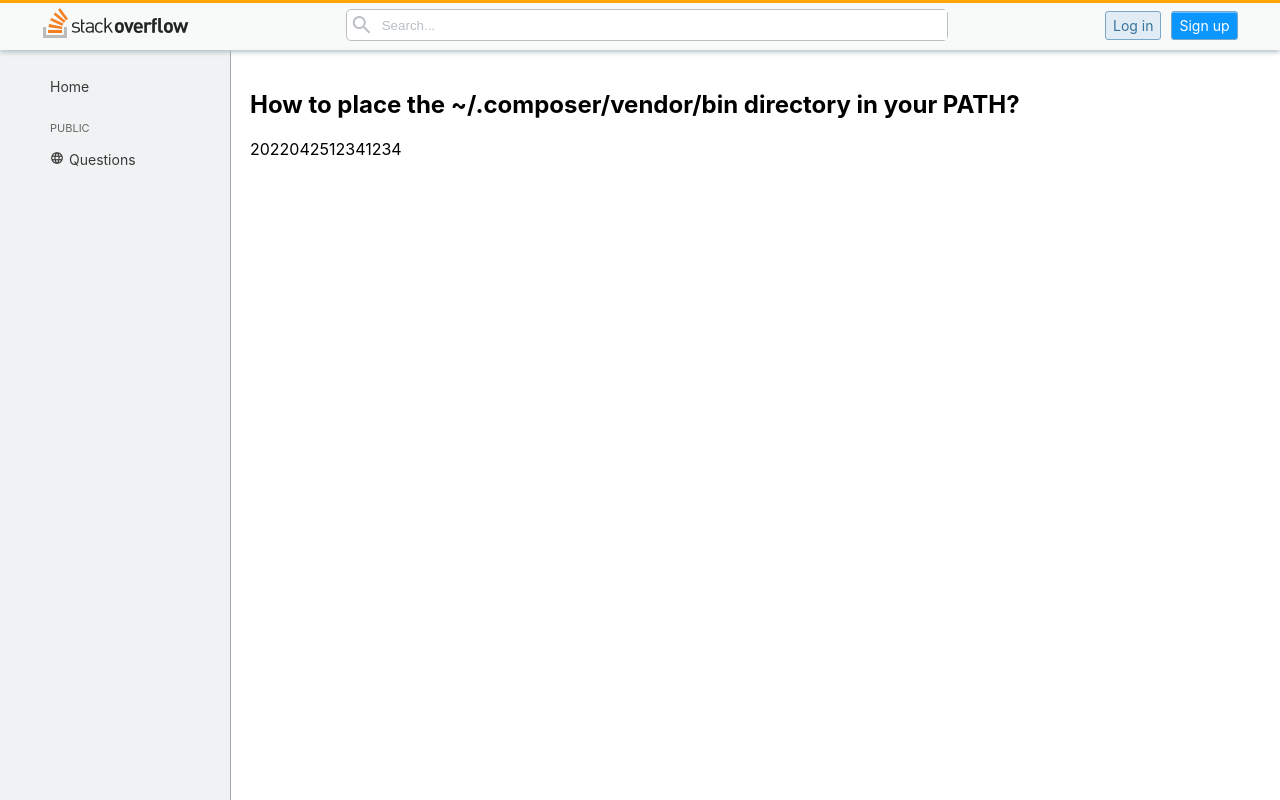
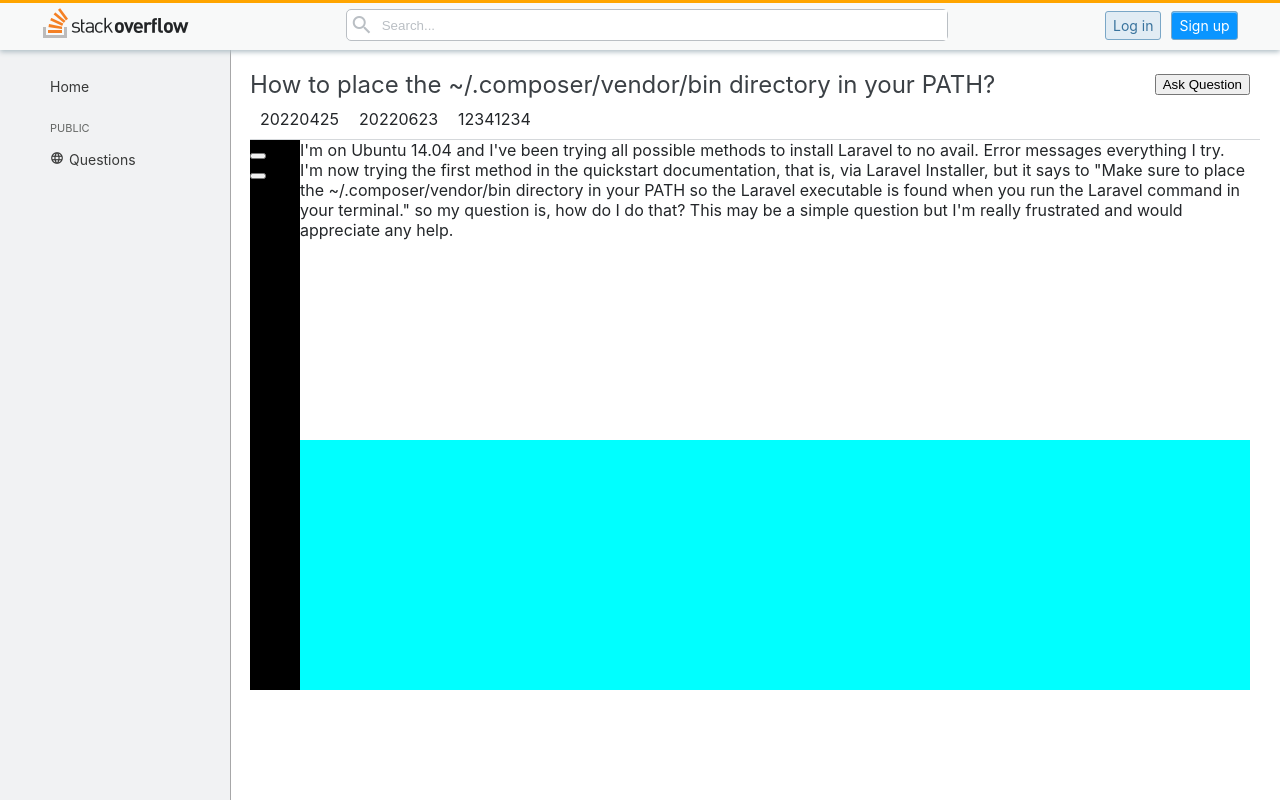
Before and after one commit to codestates-seb/seb39_pre_045, a React (Create React App) app in the folder client/: page /questions in a window 1280 px wide. Built offline with nearby package versions, Linux system fonts and the light colour scheme; a small style sheet from the web is missing.

Commit message:
fix: DetailQuestion Page, LikeOrdislike Component

```diff
--- a/client/src/Components/LikeOrDisLike.js
+++ b/client/src/Components/LikeOrDisLike.js
@@ -0,0 +1,29 @@
+// import { useEffect, useState } from 'react';
+// import {useParams} from 'react-router-dom'
+// import axios from 'axios';
+import styled from 'styled-components';
+const RateWrapper = styled.div`
+  min-width: 50px;
+  max-width: 50px;
+  width: 50px;
+  height: 100%;
+  background-color: black;
+`;
+const LikeOrDislike = () => {
+  // const id = useParams()
+  // const [like, setLike]=useState({like:0,count:0,dislike:0})
+  // useEffect(()=>{
+  //   axios.get(`/question/${id}/`).then(({data})=>setLike(data).catch(err=>console.log(err))
+  // },[])
+  const handleLike = () => {
+    console.log('test');
+  };
+  return (
+    <RateWrapper className="likeNdislike">
+      <button className="like" onClick={handleLike}></button>
+      <div className="likeCount"></div>
+      <button className="dislike" onClick={handleLike}></button>
+    </RateWrapper>
+  );
+};
+export default LikeOrDislike;
--- a/client/src/Pages/DetailQuestion.js
+++ b/client/src/Pages/DetailQuestion.js
@@ -1,6 +1,7 @@
 // import { useEffect, useState } from 'react';
 // import { useParams } from 'react-router-dom';
 // import axios from 'axios'
+import LikeOrDislike from '../Components/LikeOrDislike';
 import styled from 'styled-components';
 const DetailQuestion = () => {
   // const id = useParams()
@@ -18,6 +19,42 @@
     padding: 20px;
     background-color: white;
     box-sizing: border-box;
+    color: #232629;
+    .questionDesc {
+      border-bottom: 1px solid #babfc49b;
+      .titleNbtn {
+        max-width: 1000px;
+        display: flex;
+        justify-content: space-between;
+        align-items: center;
+
+        h2 {
+          font-weight: 400;
+          font-size: 24px;
+          color: #3b4045;
+          margin: 0;
+        }
+      }
+
+      .dateNview {
+        margin: 10px;
+        span {
+          margin-right: 20px;
+        }
+      }
+    }
+    .wrapper {
+      display: flex;
+      max-width: 1000px;
+      .content {
+        height: 300px;
+      }
+      .com {
+        background-color: aqua;
+        width: 100%;
+        height: 50px;
+      }
+    }
   `;
   const data = {
     question: {
@@ -25,7 +62,9 @@
       title: 'How to place the ~/.composer/vendor/bin directory in your PATH?',
       author: 'which1ispink',
       createdAt: '20220425',
+      modifiedAt: '20220623',
       view: 12341234,
+      likeCount: 34,
       content: `I'm on Ubuntu 14.04 and I've been trying all possible methods to install Laravel to no avail. Error messages everything I try. I'm now trying the first method in the quickstart documentation, that is, via Laravel Installer, but it says to "Make sure to place the ~/.composer/vendor/bin directory in your PATH so the Laravel executable is found when you run the Laravel command in your terminal." so my question is, how do I do that? This may be a simple question but I'm really frustrated and would appreciate any help.`,
       comments: [
         {
@@ -170,14 +209,33 @@
   };
   return (
     <DivWrapper>
-      <h2>{data.question.title}</h2>
-      <div>
-        <span>{data.question.createdAt}</span>
-        <span>{data.question.modifiedAt}</span>
-        <span>{data.question.view}</span>
+      <div className="questionDesc">
+        <div className="titleNbtn">
+          <h2>{data.question.title}</h2>
+          <button>Ask Question</button>
+        </div>
+        <div className="dateNview">
+          <span>{data.question.createdAt}</span>
+          <span>{data.question.modifiedAt}</span>
+          <span>{data.question.view}</span>
+        </div>
       </div>
-      <div className="wrapper"></div>
-      <div></div>
+      <div className="wrapper">
+        <LikeOrDislike />
+        <div>
+          <div className="content" style={{ whiteSpace: 'pre-wrap' }}>
+            {data.question.content}
+          </div>
+          <div className="comment">
+            <div className="com"></div>
+            <div className="com"></div>
+            <div className="com"></div>
+            <div className="com"></div>
+            <div className="com"></div>
+          </div>
+        </div>
+      </div>
+
       {/* 여기에다가 질문 컴포넌트   */}
       {/* 질문안에 감싼상태의 댓글컴포넌트 맵돌리기 */}
     </DivWrapper>
```
Also changed, not shown: 1 other file (tests, documents, lock files or other folders).
